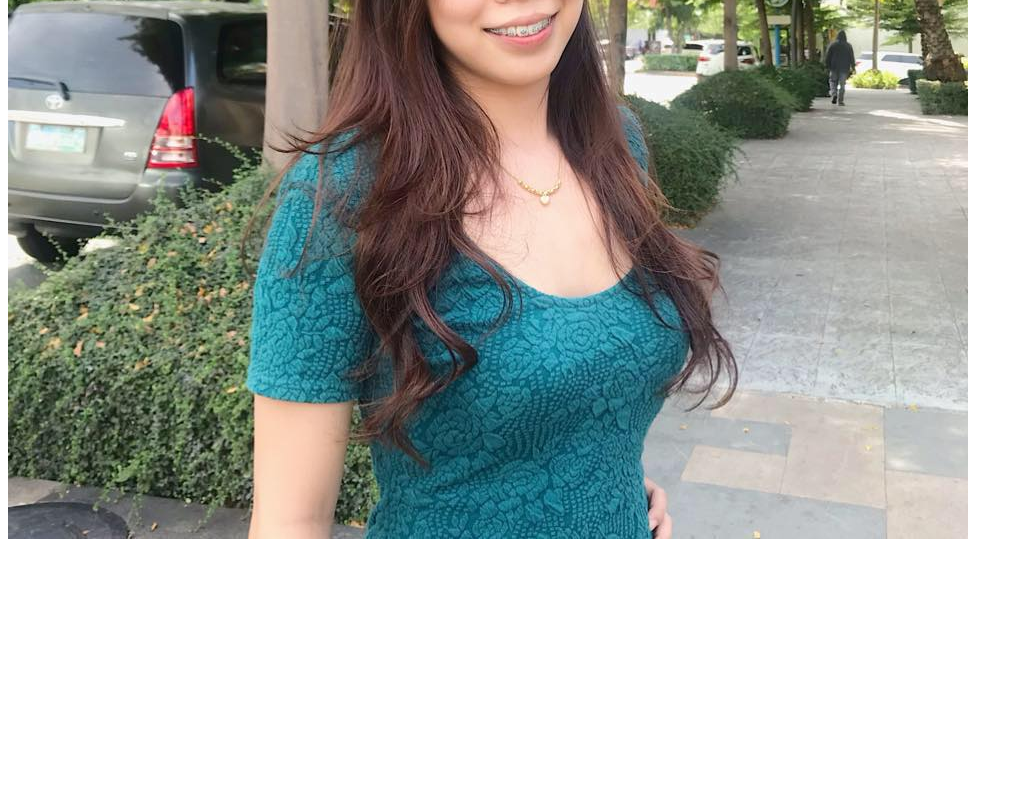
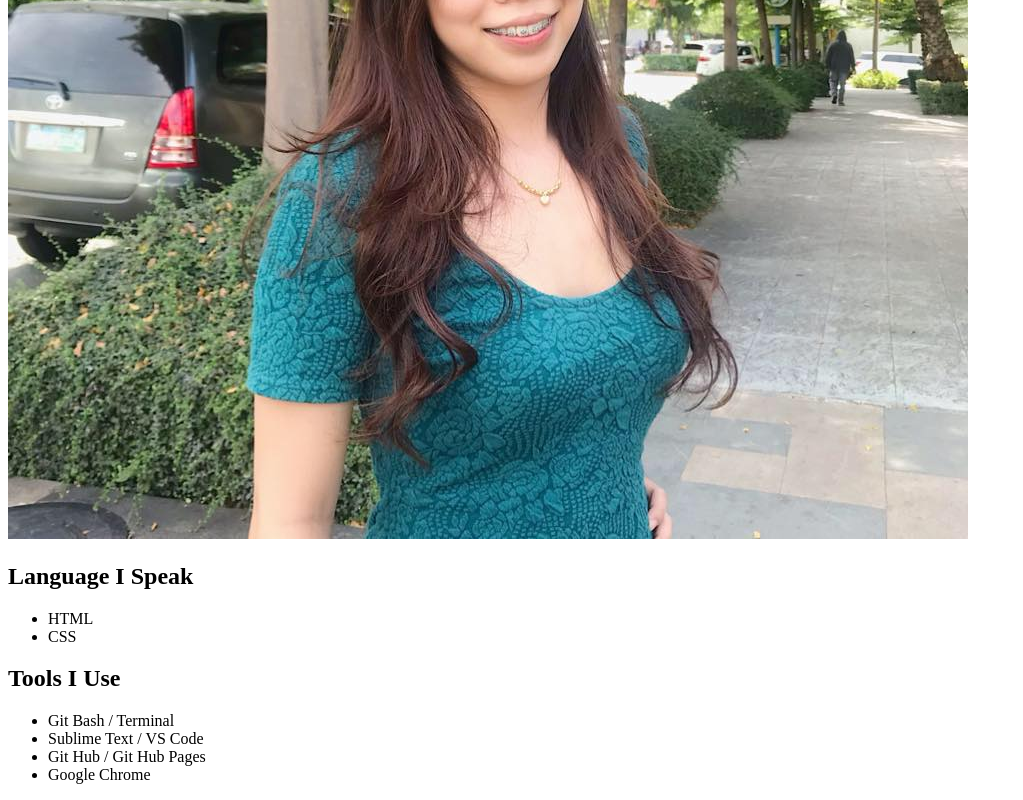
Before and after one commit to dg1999tj/portfolio, a plain HTML site: page index.html in a window 1280 px wide. Shown: the part 567-1367 px from the top of the page, without its empty margins (0-1023 px from the left). Before the commit the page ends 1118 px from the top, so only its background shows below. Drawn offline with Linux system fonts and the light colour scheme.

Commit message:
#4 Add the languages and tools sections

```diff
--- a/index.html
+++ b/index.html
@@ -14,6 +14,22 @@
 		</section>
 
 		<section id="gallery">
+			<div class="tools">
+				<h2>Language I Speak</h2>
+				<ul>
+					<li>HTML</li>
+					<li>CSS</li>
+				</ul>
+			</div>
+			<div class="tools">
+				<h2>Tools I Use</h2>
+				<ul>
+					<li>Git Bash / Terminal</li>
+					<li>Sublime Text / VS Code</li>
+					<li>Git Hub / Git Hub Pages</li>
+					<li>Google Chrome</li>
+				</ul>
+			</div>
 		</section>
 	</div>
 
```
